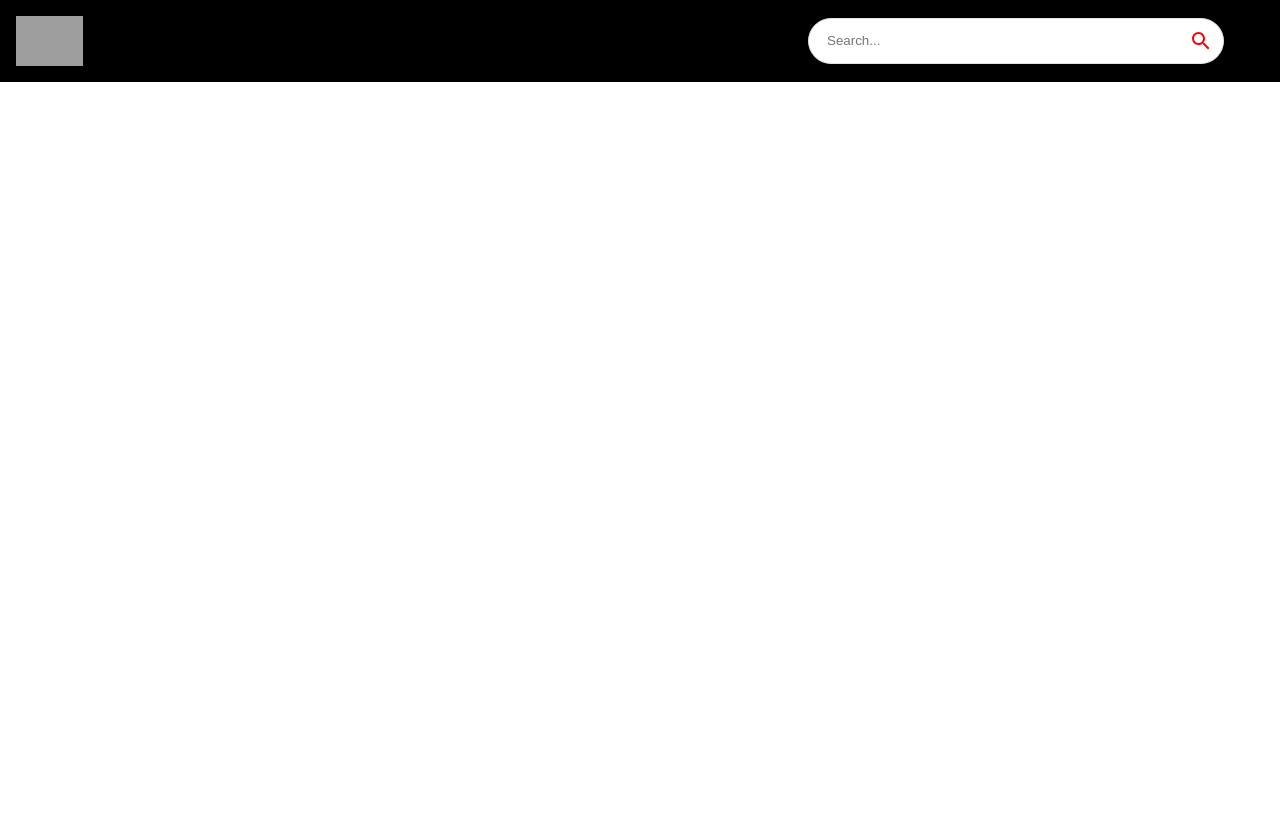
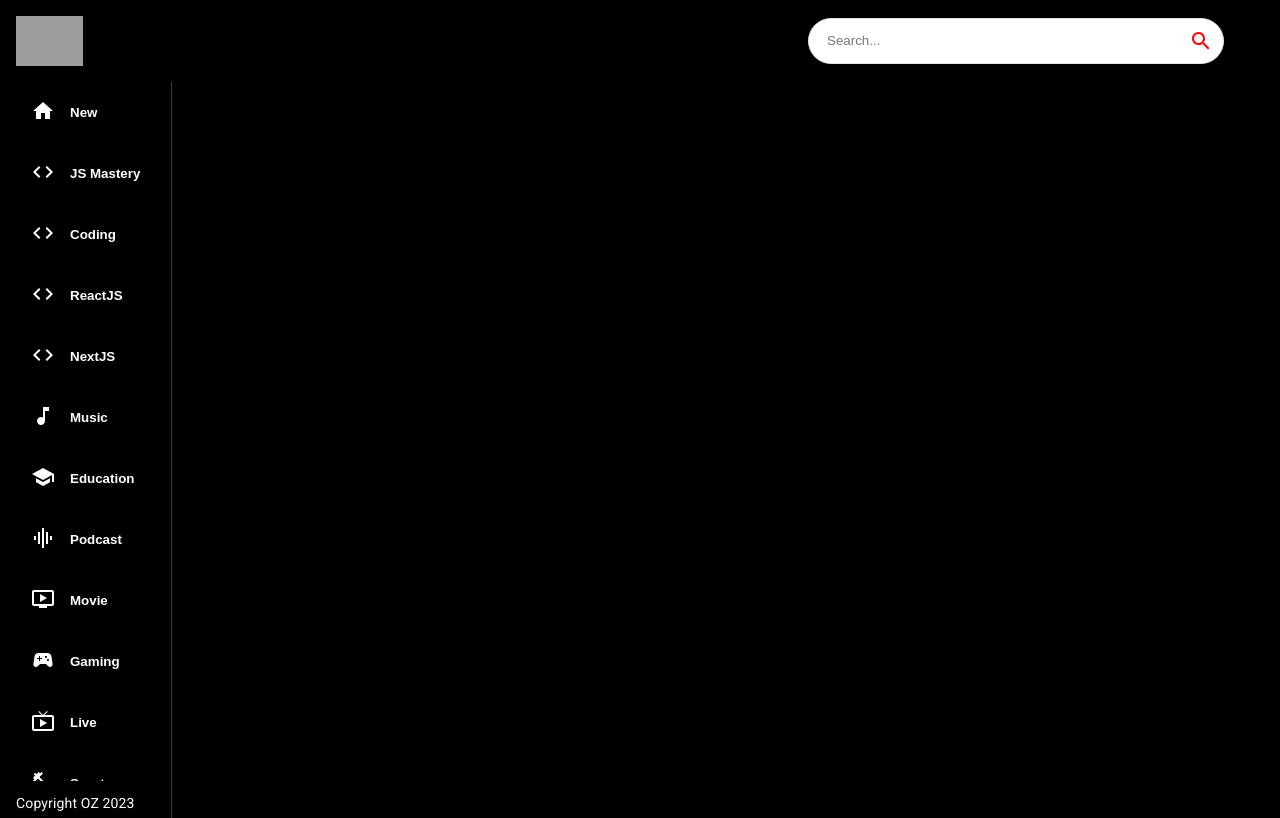
Before and after one commit to omarashzeinhom/youtube-clone-react-mui, a React (Create React App) app: page /search/1 in a window 1280 px wide. Built offline with nearby package versions, Linux system fonts and the light colour scheme; grey boxes are pictures that could not be loaded.

Commit message:
AT 42:08

```diff
--- a/src/components/SearchFeed.jsx
+++ b/src/components/SearchFeed.jsx
@@ -1,10 +1,18 @@
-import React from 'react'
+import {useState, useEffect} from 'react';
+import {Box,Stack, Typography} from "@mui/material";
+import {SideBar} from "./index";
+
 
 const SearchFeed = () => {
   return (
-    <div>
-
-    </div>
+  <Stack sx={{flexDirection: {sx: "column", md: "row"}}}>
+<Box sx={{height: {sx: 'auto', md: '92vh'}, borderRight: '1px solid #3d3d3d', px: {sx:0 , md:2}}}>
+<SideBar/>
+<Typography className='copyright' variant='body2' sx={{mt:1.5, color: '#fff'}}>
+  Copyright OZ 2023
+</Typography>
+</Box>
+  </Stack>
   )
 }
 
--- /dev/null
+++ b/src/components/SideBar.jsx
@@ -0,0 +1,30 @@
+import React from "react";
+import { Stack } from "@mui/material";
+import { categories } from "../utils/constants";
+
+const SideBar = () => (
+  <Stack
+    direction="row"
+    sx={{
+      overflowY: "auto",
+      height: { sx: "auto", md: "95%" },
+      flexDirection: { md: "column" },
+    }}
+  >
+    {categories.map((category) => (
+      <button
+        className="category-btn"
+        style={{
+          background: category.name === "#FC1503",
+          color: "white",
+        }}
+        key={category.name}
+      >
+        <span style={{ marginRight: "15px" }}>{category?.icon}</span>
+        <span>{category?.name}</span>
+      </button>
+    ))}
+  </Stack>
+);
+
+export default SideBar;
--- a/src/components/index.js
+++ b/src/components/index.js
@@ -4,3 +4,4 @@
 export {default as SearchFeed} from "./SearchFeed";
 export {default as VideoDetail} from "./VideoDetail";
 export {default as SearchBar} from "./SearchBar";
+export {default as SideBar} from "./SideBar";
```
